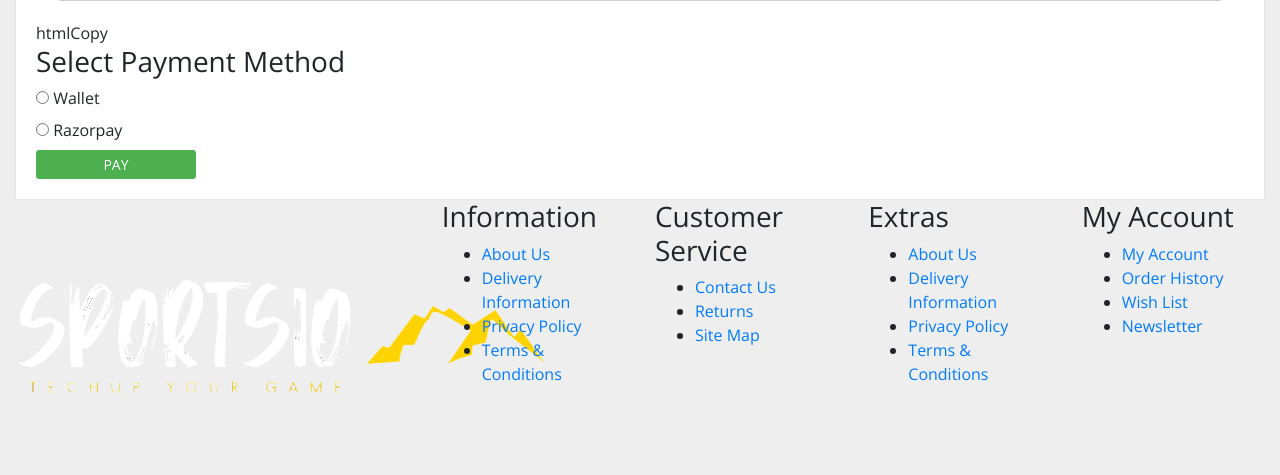
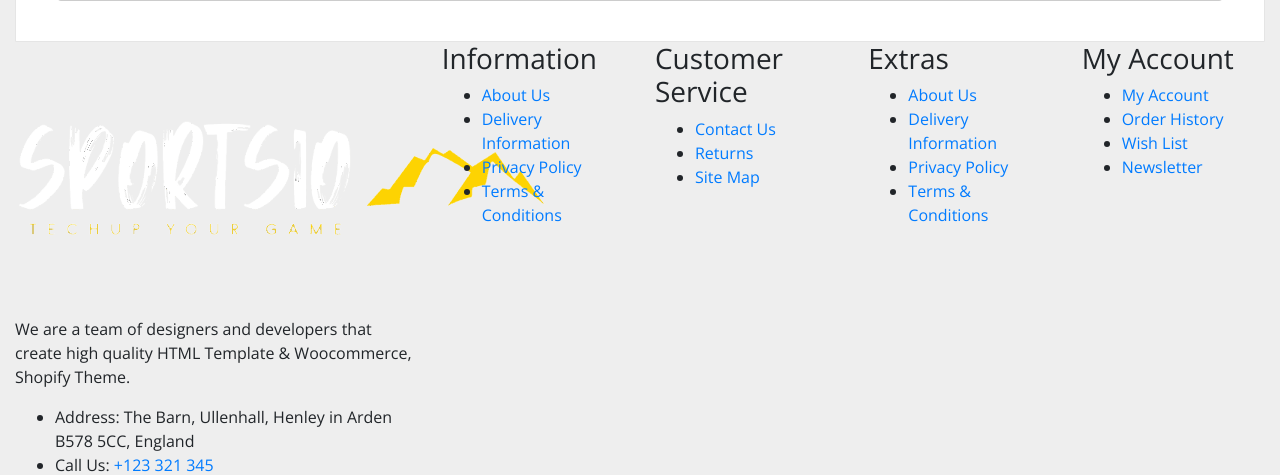
Before and after one commit to jaseeel/my_project, a Django app: template sportsio/templates/user_side/order_view.html in a window 1280 px wide. Shown: the part 1419-1894 px from the top of the page. Run offline with Django 3.2, Linux system fonts and the light colour scheme; the template is opened without the code that fills it, so the values that code supplies are empty; some libraries are stand-ins or nearby versions; some web fonts are replaced.

Commit message:
Order view ui errors fixed

```diff
--- a/sportsio/templates/user_side/order_view.html
+++ b/sportsio/templates/user_side/order_view.html
@@ -301,21 +301,6 @@
         </div>
 
 <script src="https://checkout.razorpay.com/v1/checkout.js"></script>
-htmlCopy<!-- Replace the existing payment options with this code -->
-<div class="payment-options">
-    <h3>Select Payment Method</h3>
-    <div class="option">
-        <input type="radio" id="wallet" name="paymentMethod" value="wallet" required>
-        <label for="wallet">Wallet</label>
-    </div>
-    <div class="option">
-        <input type="radio" id="razorpay" name="paymentMethod" value="razorpay" required>
-        <label for="razorpay">Razorpay</label>
-    </div>
-</div>
-
-<!-- Update the PAY button to include the order ID -->
-<button id="payButton" class="btn btn-sm" style="width:160px;background-color: #4CAF50; border: none; color: white;" data-order-id="{{ order.id }}">PAY</button>
 
 <!-- Add this script at the end of your template -->
 <script>
@@ -393,7 +378,7 @@ htmlCopy<!-- Replace the existing payment options with this code -->
                             })
                             .catch(error => {
                                 console.error('Error:', error);
-                                alert('An error occurred during payment verification. Please contact support.');
+                                alert('Payment Successfull.');
                             });
                         },
                     };
```
